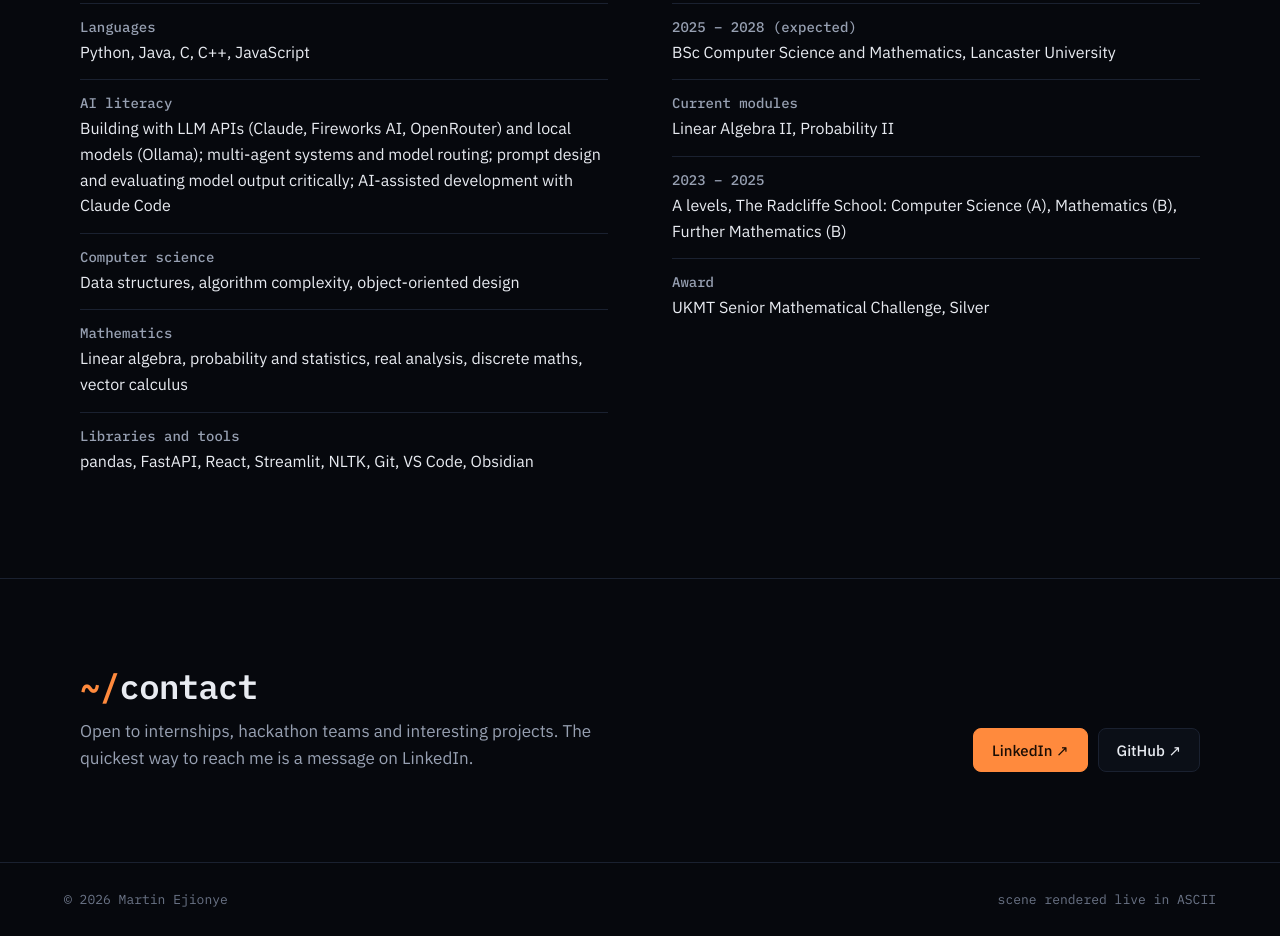
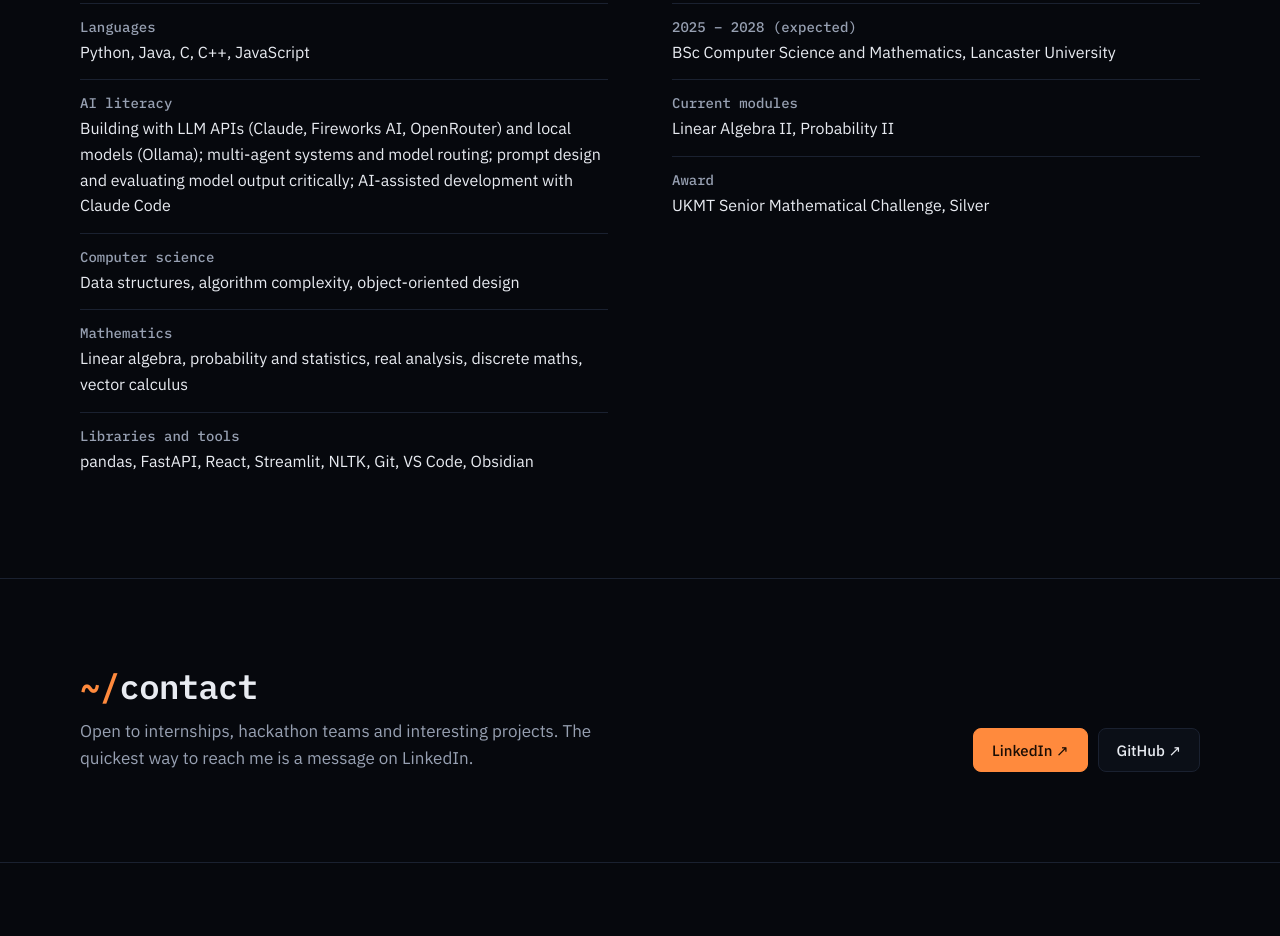
Before and after one commit to syk-v1/syk-v1.github.io, a plain HTML site: page index.html in a window 1280 px wide. Shown: the part 4554-5490 px from the top of the page. After the commit the page ends 5417 px from the top, so only its background shows below. Drawn offline with Linux system fonts and the light colour scheme; animation ran at ten frames a second.

Commit message:
Remove A levels and footer
Co-Authored-By: Claude Opus 5.5 <noreply@anthropic.com>
Claude-Session: https://claude.ai/code/session_0131tdGxZPdusNZA1ELfiwHo

```diff
--- a/index.html
+++ b/index.html
@@ -209,7 +209,6 @@ footer{padding:28px max(5vw,16px);color:#6b7487;font:13px "IBM Plex Mono",monosp
     <h2><span class="p">~/</span>education</h2>
     <div class="skill"><b>2025 – 2028 (expected)</b>BSc Computer Science and Mathematics, Lancaster University</div>
     <div class="skill"><b>Current modules</b>Linear Algebra II, Probability II</div>
-    <div class="skill"><b>2023 – 2025</b>A levels, The Radcliffe School: Computer Science (A), Mathematics (B), Further Mathematics (B)</div>
     <div class="skill"><b>Award</b>UKMT Senior Mathematical Challenge, Silver</div>
   </div>
 </div></section>
@@ -219,7 +218,6 @@ footer{padding:28px max(5vw,16px);color:#6b7487;font:13px "IBM Plex Mono",monosp
   <span class="cta" style="margin:0"><a class="btn primary" href="https://www.linkedin.com/in/martinejionye/">LinkedIn ↗</a><a class="btn" href="https://github.com/syk-v1">GitHub ↗</a></span>
 </div></section>
 
-<footer><span>© 2026 Martin Ejionye</span><span>scene rendered live in ASCII</span></footer>
 
 <script>
 {
```
